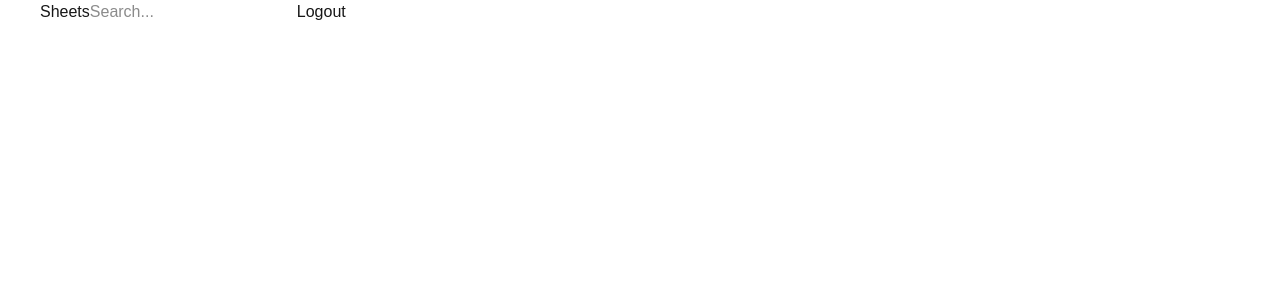
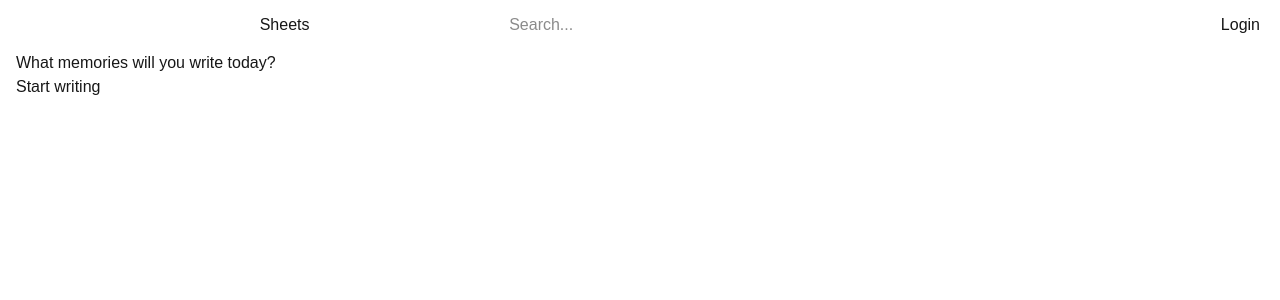
Before and after one commit to 04mHuang/Memsheets, a Next.js app in the folder frontend/: page / in a window 1280 px wide. Shown: the top 300 px of the page. Built offline with nearby package versions, Linux system fonts and the light colour scheme.

Commit message:
Updated: skeleton of all pages

```diff
--- a/frontend/src/app/components/NavBar.tsx
+++ b/frontend/src/app/components/NavBar.tsx
@@ -50,21 +50,27 @@ const NavBar = () => {
   // </div>
 
   return (
-    <nav className="flex dark:bg-white/[0.2]">
+    <nav className="flex items-center justify-between py-2 px-5 dark:bg-white/[0.2]">
       <Link href="/" aria-label="Home">
         <Image src="/vercel.svg" alt="Memsheets logo" width={40} height={40} />
       </Link>
       <Link href="/sheets">
         Sheets
       </Link>
+      <div className="w-lg">
+        <input type="text" placeholder="Search..." className="w-full" />
+      </div>
+      {/* TODO: add non-arbitrary conditional */}
+      {1===1 ?
         <div>
-        <input type="text" placeholder="Search..." />
+          {/* <Link href="/signup">Sign up</Link> */}
+          <Link href="/login">Login</Link>
         </div>
-      <div>
+        :
         <Link href="/">
           Logout
         </Link>
-      </div>
+      }
     </nav>
   );
 }
--- /dev/null
+++ b/frontend/src/app/login/page.tsx
@@ -0,0 +1,14 @@
+const Login = () => {
+  return (
+    <div>
+      <form method="POST" className="flex flex-col" >
+        <label htmlFor="email" className="step-1">Email</label>
+        <input type="email" name="email" required />
+        <label htmlFor="password" className="step-2">Password</label>
+        <input type="password" name="password" required />
+        <button type="submit" className="step-3">Login</button>
+      </form>
+    </div>
+  );
+}
+export default Login;
--- a/frontend/src/app/page.tsx
+++ b/frontend/src/app/page.tsx
@@ -1,5 +1,6 @@
 // "use client";
 
+import Link from "next/link";
 // import { useState, useEffect } from "react";
 
 const Home = () => {
@@ -12,8 +13,13 @@ const Home = () => {
   //   });
   // }, []);
   return (
-    <div className="grid grid-rows-[20px_1fr_20px] items-center justify-items-center min-h-screen p-8 pb-20 gap-16 sm:p-20 font-[family-name:var(--font-geist-sans)]">
-      <main className="flex flex-col gap-[32px] row-start-2 items-center sm:items-start">
+    // grid grid-rows-[20px_1fr_20px] items-center justify-items-center min-h-screen p-8 pb-20 gap-16 sm:p-20 font-[family-name:var(--font-geist-sans)]
+    <div className="container max-w-screen-xl px-4">
+      {/* flex flex-col gap-[32px] row-start-2 items-center sm:items-start */}
+      <main className="flex flex-col justify-items-center">
+        <h1>What memories will you write today?</h1>
+        {/* TODO: replace link with button */}
+        <Link href="/login">Start writing</Link>
       </main>
     </div>
   );
--- a/frontend/src/app/sheets/page.tsx
+++ b/frontend/src/app/sheets/page.tsx
@@ -0,0 +1,9 @@
+const Sheets = () => {
+  return (
+    <div>
+      sheets
+    </div>
+  );
+}
+
+export default Sheets;
```
Lines whose indentation alone changed are shown as unchanged.
